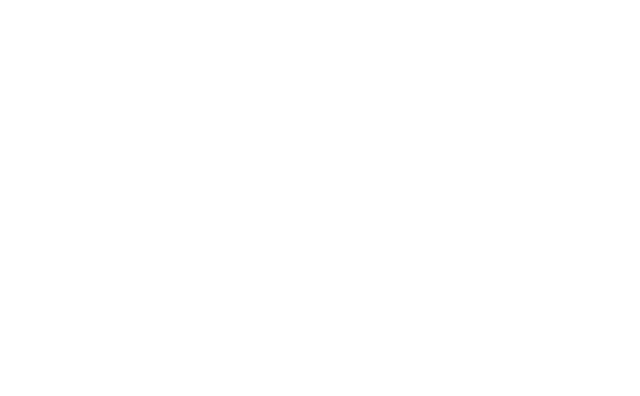
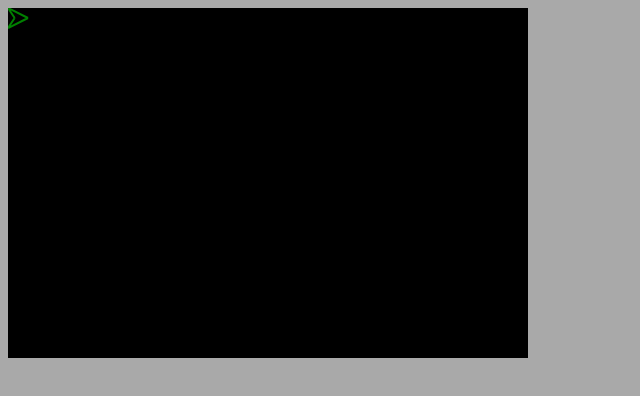
Before and after one commit to SilentTecno/js13k2015, a website: page game/index.html in a window 1280 px wide. Shown: the whole page, without its empty margins (0-640 px from the left). Drawn offline with Linux system fonts and the light colour scheme.

Commit message:
First milestone
Adding several “engines”. We've achieved drawing a starship (kind
of...) and move around the galaxy (kind of).

```diff
--- a/game/index.html
+++ b/game/index.html
@@ -4,7 +4,15 @@
 	<meta charset="UTF-8">
 	<title>Game</title>
 </head>
-<body>
+<body style="background: darkgray;">
+	<canvas id="generalCanvas" width="520" height="350" style="background: black;"></canvas>
 	<script type="text/javascript" src="game_client.js"></script>
+	<script type="text/javascript" src="js/naag.js"></script>
+	<script type="text/javascript" src="js/vector.js"></script>
+	<script type="text/javascript" src="js/particle.js"></script>
+	<script type="text/javascript" src="js/graphics.js"></script>
+	<script type="text/javascript" src="js/physics.js"></script>
+	<script type="text/javascript" src="js/controls.js"></script>
+	<span id='physics_fps'></span>
 </body>
 </html>
--- /dev/null
+++ b/game/js/controls.js
@@ -0,0 +1,52 @@
+var Controls = ( function() {
+	var _controlsEngine = this;
+
+	function Controls() {
+		controlsEngine = this;
+
+		this.init = function (p) {
+
+			controlsEngine.activated = p.activated || false;
+
+			if (controlsEngine.activated)
+				window.addEventListener('keypress', function(e) {controlsEngine.triggerEvent(e);});
+		};
+
+		this.triggerEvent = function(e){
+			var _key;
+			var p = particles.player;
+			// parche para firefox: el atributo <keyCode> lo rebautiza como <charCode>
+			// aún falta ver cómo lo interpreta IE
+
+			var pressedKey = e.keyCode == 0 ? e.charCode : e.keyCode;
+			// switch (e.keyCode) {
+			switch (pressedKey) {
+				case 119:
+					_key = 'up';
+					p.forces.y = p.mass * -10;
+					p.rotation += 20;
+					// p.forces.subtract({y: p.mass *10});
+				break;
+				case 97:
+					_key = 'left';
+					// p.forces.subtract({x: p.mass * 10});
+					p.forces.x = p.mass * -10;
+				break;
+				case 115:
+					_key = 'down';
+					p.forces.y = p.mass * 10;
+				break;
+				case 100:
+					_key = 'right';
+					// p.forces.add({x: p.mass * 10});
+					p.forces.x = p.mass * 10;
+				break;
+			};
+			if (_key)
+				console.debug(_key,'(',p.forces,')');
+		};
+
+	}
+
+	return Controls;
+})();
--- /dev/null
+++ b/game/js/graphics.js
@@ -0,0 +1,105 @@
+var Graphics = (function () {
+	var graphicsEngine = this;
+
+	var graphicsClock = function(f) {
+		return window.requestAnimationFrame ||
+		window.webkitRequestAnimationFrame ||
+		window.mozRequestAnimationFrame ||
+		window.msRequestAnimationFrame ||
+		window.oRequestAnimationFrame ||
+		function(f) {
+			window.setTimeout(f, 1000/window.graphics_fps);
+		}
+
+	}();
+
+	var beginning
+		,context
+		,dt
+		,fps
+		,frames
+		,interval
+		,now
+		,then;
+
+	function Graphics() {
+		graphicsEngine = this;
+
+		this.init = function (p) {
+
+			fps = p.fps;
+			interval = 1000/fps;
+			then = beginning = Date.now();
+			frames = 0;
+			context = _canvas.getContext('2d');
+
+		}
+
+		this.animate = function() {
+			graphicsClock(graphicsEngine.animate);
+
+			now = Date.now();
+
+			var delta = now - then;
+
+			if (delta > interval) {
+
+				then = now - (delta % interval);
+
+				/*
+				A partir de aquí inicia nuestro experimento de gravedad
+				*/
+
+				// if (window.debug_mode == true) {
+				// 	var tiempo_trans = (then - beginning) / 1000;
+				// 	document.getElementById('graphics_fps').innerHTML = 'Graphics: ' + (++frames) + "f / " + parseInt(tiempo_trans) + "s = " + parseInt(frames / tiempo_trans) + "fps";
+				// }
+
+				graphicsEngine.draw();
+
+			}
+
+		}
+
+		this.draw = function() {
+
+			clear();
+
+			for (var i in particles)
+				particles[i].draw(context);
+
+		}
+
+		this.dq = function (p) {
+			var search = null;
+			if (p && typeof p === 'string') {
+				if (p.length > 1) {
+					if (p[0] === '#') {
+						search = p.substring(1, p.length);
+						return document.getElementById(search);
+					}
+					else if (p[0] === '.') {
+						search = p.substring(1, p.length);
+						return document.getElementsByClassName(search);
+					}
+					else {
+						return document.getElementsByTagName(p);
+					}
+				}
+				else if (p.length > 0) {
+					return document.getElementsByTagName(p);
+				}
+			}
+		}
+
+		this.initCanvas = function() {
+		}
+
+	}
+
+	function clear() {
+		context.clearRect(0, 0, _canvas.width, _canvas.height);
+	}
+
+	return Graphics;
+})();
--- /dev/null
+++ b/game/js/naag.js
@@ -0,0 +1,36 @@
+var physics_fps = 50;
+var graphics_fps = 120;
+var debug_mode = false;
+var particles = {};
+var _canvas = document.getElementById('generalCanvas');
+// var number_of_particles = 3;
+
+window.onload = function () {
+
+	/* Esto del requestAnimFrame hay que ver dónde ponerlo luego */
+
+	var physicsEngine = new Physics();
+	var graphicsEngine = new Graphics();
+	var controlsEngine = new Controls();
+
+	physicsEngine.init({
+		fps: physics_fps
+	});
+
+	graphicsEngine.init({
+		fps: graphics_fps
+	});
+
+	controlsEngine.init({
+		activated: true
+	});
+
+	var particle = new Particle();
+	particle.init({color: 'green', size: {width: 20, height: 20}, position: {x: 0, y: 0}, mass: 0.3, _type: 'ship'});
+
+	particles.player = particle;
+
+	physicsEngine.animate();
+	graphicsEngine.animate();
+
+};
--- /dev/null
+++ b/game/js/particle.js
@@ -0,0 +1,71 @@
+var Particle = ( function(){
+	var _particle = this;
+
+	function Particle() {
+		_particle = this;
+
+		this.init = function (p) {
+			_particle.mass = p.mass || 0.1;
+			_particle.cr = p.bounciness || -0.5 // Coefficient of restitution
+			_particle.aceleration = p.aceleration;
+			_particle.radius = p.height;
+			_particle.color = p.color;
+			_particle.size = p.size;
+			_particle.position = new Vector(p.position);
+			_particle.velocity = new Vector({x:0, y: 0});
+			_particle.lastVelocity = new Vector({x:0, y: 0});
+			_particle.grounded = {x: false, y: false};
+			_particle.acceleration = new Vector({x:0, y: 0});
+			_particle.forces = new Vector({x:0, y: 0});
+			_particle._type = p._type;
+			_particle.cruiseVelocity = p.cruiseVelocity || 1.5;
+			_particle.rotation = p.rotation || 0;
+		};
+
+		this.draw = function(ctx) {
+
+			ctx.beginPath();
+
+			switch(this._type) {
+				case 'ship':
+					//ctx.translate(this.position.x, this.position.y);
+					ctx.lineWidth = 2;
+					ctx.moveTo(this.position.x, this.position.y);
+					ctx.lineTo(this.position.x + this.size.width, this.position.y + (this.size.height/2));
+					ctx.moveTo(this.position.x + this.size.width, this.position.y + (this.size.height/2));
+					ctx.lineTo(this.position.x, this.position.y + this.size.height);
+					ctx.moveTo(this.position.x, this.position.y + this.size.height);
+					ctx.lineTo(this.position.x + (this.size.width/3), this.position.y + (this.size.height/2));
+					ctx.moveTo(this.position.x + (this.size.width/3), this.position.y + (this.size.height/2));
+					ctx.lineTo(this.position.x, this.position.y);
+					ctx.strokeStyle = this.color || 'orange';
+					ctx.stroke();
+					ctx.rotate(this.rotation * Math.PI / 180);
+				break;
+				case 'asteriod':
+					ctx.arc(this.position.x, this.position.y, this.radius, 0, 2 * Math.PI);
+					ctx.fillStyle = this.color || 'blue';
+					ctx.fill();
+				break;
+				case 'reversed':
+					ctx.arc(this.position.x, this.position.y, this.radius, 0, 2 * Math.PI);
+					ctx.fillStyle = this.color || 'red';
+					ctx.fill();
+				break;
+			}
+
+			ctx.closePath();
+
+			if (window.debug_mode) {
+				//console.debug('I´m', this);
+				//this.position.debug();
+			}
+		};
+
+		this.animate = function() {
+			_particle.draw();
+		};
+	}
+
+	return Particle;
+})();
--- /dev/null
+++ b/game/js/physics.js
@@ -0,0 +1,127 @@
+var Physics = ( function () {
+	var physicsEngine = this;
+
+	var physicsClock = function(f) {
+		return window.requestAnimationFrame ||
+		window.webkitRequestAnimationFrame ||
+		window.mozRequestAnimationFrame ||
+		window.msRequestAnimationFrame ||
+		window.oRequestAnimationFrame ||
+		function(f) {
+			window.setTimeout(f, 1000/window.physics_fps);
+		}
+
+	}();
+
+	var beginning
+		,dt
+		,fps
+		,frames
+		,interval
+		,now
+		,then;
+
+	function Physics() {
+		physicsEngine = this;
+
+		this.init = function (p) {
+			fps = p.fps;
+			interval = 1000/fps;
+			dt = fps/1000;
+			then = beginning = Date.now();
+			frames = 0;
+		}
+
+		this.animate = function() {
+
+			physicsClock(physicsEngine.animate);
+
+			now = Date.now();
+
+			var delta = now - then;
+
+			if (delta > interval) {
+
+				then = now - (delta % interval);
+
+
+				// A partir de aquí inicia nuestro experimento de gravedad
+
+
+				for (var i in particles) {
+
+					var p = particles[i];
+
+					// (física en eje vertical)
+
+					// if (!p.grounded.y) { // esta validación solía estar para controlar universos "finitos"
+
+						// descomenta le línea de abajo para incluir al contante de la gravedad... ¡Aguas!
+						// p.forces.add({y: p.mass * 9.18 / 60});
+
+						// aquí se usa algo llamado velvet integration (o integración velvet) para dar sentido de aceleración gradual
+						var dy = p.velocity.y * dt + (0.5 * p.acceleration.y * Math.pow(dt, 2));
+
+						p.position.add({y: dy * 10});
+
+						var old_ay = p.acceleration.y;
+
+						p.acceleration.set({y: p.forces.y / p.mass});
+
+						var avg_ay = 0.5 * (old_ay + p.acceleration.y);
+
+						// cruiseVelocity (he de indagar por el término correcto aplicado en física)
+						// sirve para indicar cuando al partícula ha llegado a su velocidad tope, enla cuál
+						// debe dejar de acelerar
+						if ( (p.forces.y > 0 && p.cruiseVelocity > p.velocity.y) || (p.forces.y < 0 && (p.cruiseVelocity*-1) < p.velocity.y) )
+							p.velocity.add({y: avg_ay * dt});
+
+						if ( p.position.y + (p.size.height/2) > _canvas.height && p.velocity.y > 0) // evaluamos si no le hemos dado ya la "vuelta a la galaxia"
+							p.position.y = -p.size.height/2;
+						else if (p.position.y < (p.size.height/2 * -1)) {
+							p.position.y = _canvas.height - (p.size.height/2);
+						}
+
+					// }
+
+					// (física en eje horizontal)
+
+					// if (!p.grounded.x) { // esta validación solía estar para controlar universos "finitos"
+
+						var dx = p.velocity.x * dt + (0.5 * p.acceleration.x * Math.pow(dt, 2));
+
+						p.position.add({x: dx * 10});
+
+						var old_ax = p.acceleration.x;
+
+						p.acceleration.set({x: p.forces.x / p.mass});
+
+						var avg_ax = 0.5 * ( old_ax + p.acceleration.x);
+
+						// misma indicación que en <y>: solo aceleramos si no hemos alcanzado ya la "velocidad crucero"
+						// if (p.cruiseVelocity > Math.abs(p.velocity.x))
+						if ( (p.forces.x > 0 && p.cruiseVelocity > p.velocity.x) || (p.forces.x < 0 && (p.cruiseVelocity*-1) < p.velocity.x) )
+							p.velocity.add({x: avg_ax * dt});
+
+						if (p.position.x + (p.size.width/2) > _canvas.width && p.velocity.x > 0) // evaluamos si no le hemos dado ya la "vuelta a la galaxia" desde el otro eje
+							p.position.x = -p.size.width/2;
+						else if (p.position.x < (p.size.width/2 * -1))
+							p.position.x = _canvas.width - (p.size.width/2);
+
+					// }
+
+				}
+
+				if (window.debug_mode) {
+					var tiempo_trans = (then - beginning) / 1000;
+					document.getElementById('physics_fps').innerHTML = 'Physics: ' + (++frames) + "f / " + parseInt(tiempo_trans) + "s = " + parseInt(frames / tiempo_trans) + "fps";
+				}
+
+			}
+
+		}
+
+	}
+
+	return Physics;
+})();
--- /dev/null
+++ b/game/js/vector.js
@@ -0,0 +1,28 @@
+var Vector = (function () {
+
+	function vector(v) {
+		this.x = v.x || 0;
+		this.y = v.y || 0;
+	}
+
+	vector.prototype.set = function (v) {
+		this.x = v.x || 0;
+		this.y = v.y || 0;
+	}
+
+	vector.prototype.add = function (v) {
+		this.x += v.x || 0;
+		this.y += v.y || 0;
+	}
+
+	vector.prototype.subtract = function(v) {
+		this.x -= v.x || 0;
+		this.y -= v.y || 0;
+	}
+
+	vector.prototype.debug = function() {
+		console.debug(this);
+	}
+
+	return vector;
+})();
```
Also changed, not shown: 1 other file.
